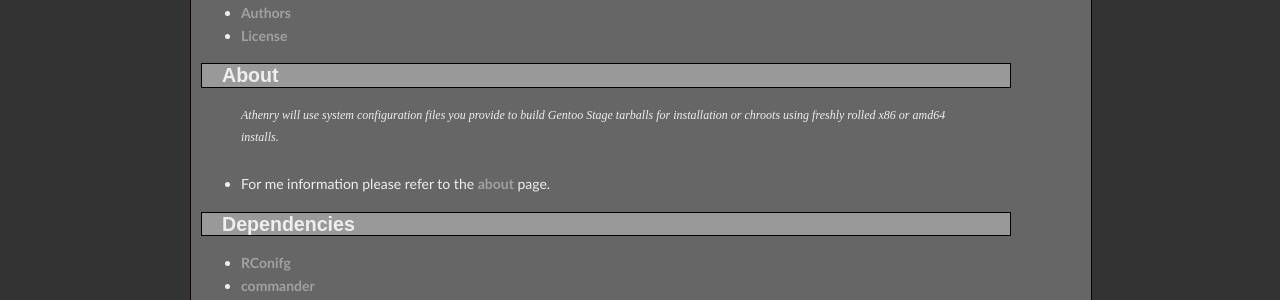
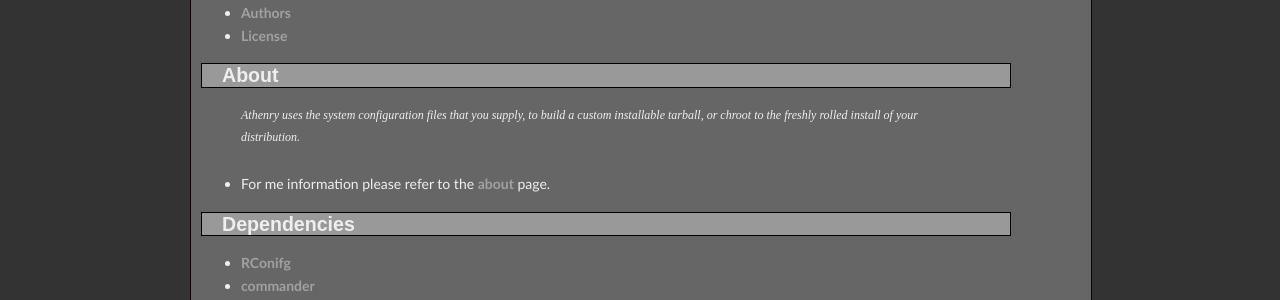
Before and after one commit to GunioRobot/athenry, a Jekyll site: the page built from index.markdown, in a window 1280 px wide. Shown: the part 434-734 px from the top of the page. Built offline with Jekyll 4.4.1, drawn with Linux system fonts in a browser that asks for light colours; Markdown is read by kramdown in place of the engine named in the settings.

Commit message:
update pitch
Signed-off-by: Greg Fitzgerald <netzdamon@gmail.com>

```diff
--- a/index.markdown
+++ b/index.markdown
@@ -19,7 +19,7 @@ Index
 
 About
 ----
->Athenry will use system configuration files you provide to build Gentoo Stage tarballs for installation or chroots using freshly rolled x86 or amd64 installs.
+>Athenry uses the system configuration files that you supply, to build a custom installable tarball, or chroot to the freshly rolled install of your distribution.
 
 * For me information please refer to the [about](http://gregf.github.com/athenry/about/) page.
 
```
